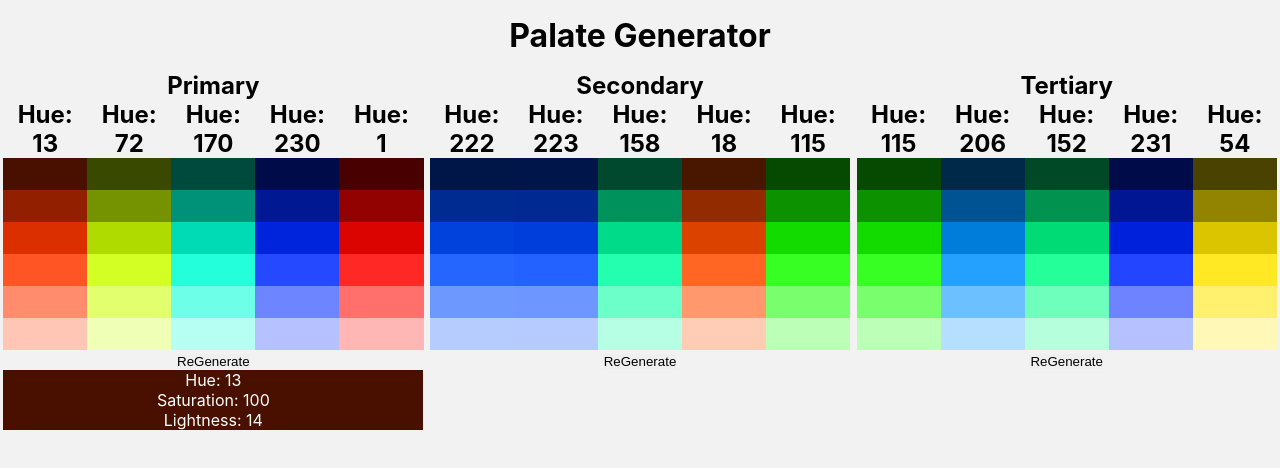
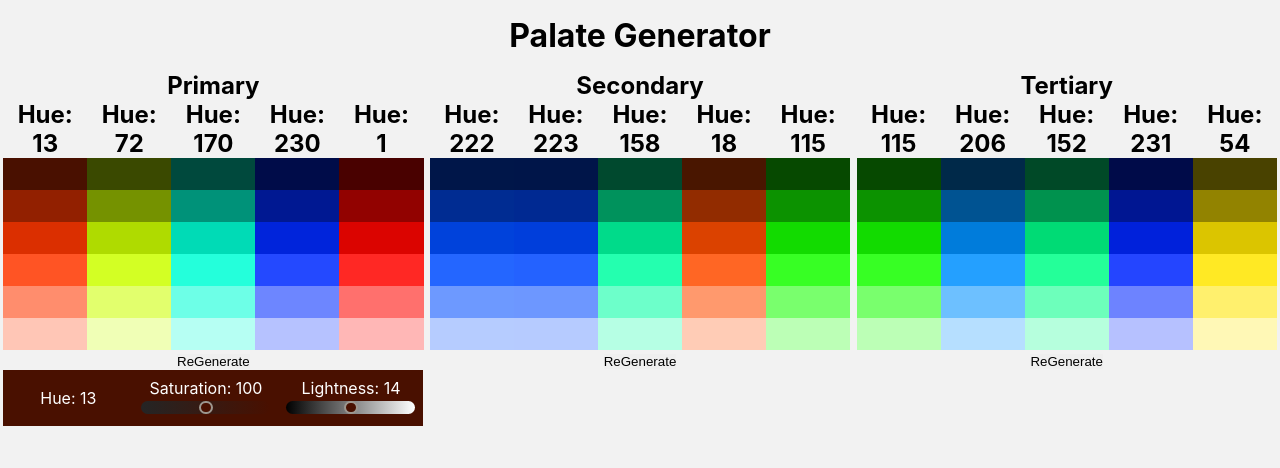
Before and after one commit to akharag/swatches, a React (Create React App) app: page / in a window 1280 px wide. Both pictures are taken after a click on the button 45 px from the left and 174 px from the top of the page. Shown: the top 468 px of the page. Built offline with nearby package versions, Linux system fonts and the light colour scheme.

Commit message:
added colored sliders

```diff
--- a/src/App.css
+++ b/src/App.css
@@ -35,5 +35,11 @@
 
 .preview-color {
   background: var(--clr);
-  min-height: 2rem;
+  display: flex;
+  align-items: center;
 }
+
+.preview-color>div {
+  flex: 1;
+  padding: 0.5em;
+}
--- a/src/App.tsx
+++ b/src/App.tsx
@@ -1,58 +1,61 @@
 import { CSSProperties, useState } from 'react';
 import './App.css';
 import './util.css';
-import { ColorTheme } from './hooks/ColorsProvider';
+import ThemeContext, { ColorTheme } from './hooks/ColorsProvider';
 import Picker from './components/Picker/Picker';
+import ColorSlider from './components/Slider/Slider';
+import { ColorHSL } from './types';
 
 
 function App() {
   const [theme, setTheme] = useState<ColorTheme>({} as ColorTheme);
   const { primary, secondary, tertiary } = theme;
 
-  const primaryStyle = {
-    '--clr': `hsl(${primary?.hue}, ${primary?.saturation}%, ${primary?.lightness}%)`,
-    color: primary && primary?.lightness < 51 ? 'white' : 'black'
-  } as CSSProperties;
-  const secondaryStyle = {
-    '--clr': `hsl(${secondary?.hue}, ${secondary?.saturation}%, ${secondary?.lightness}%)`,
-    color: secondary && secondary?.lightness < 51 ? 'white' : 'black'
-  } as CSSProperties;
-  const tertiaryStyle = {
-    '--clr': `hsl(${tertiary?.hue}, ${tertiary?.saturation}%, ${tertiary?.lightness}%)`,
-    color: tertiary && tertiary?.lightness < 51 ? 'white' : 'black'
-  } as CSSProperties;
-
   return (
+    <ThemeContext.Provider value={{}}>
       <div className="App">
         <h1>Palate Generator</h1>
         <div className="pickers-container">
           <div>
             <Picker header="Primary" SaveColor={(color) => setTheme({ ...theme, primary: color })} />
-          {primary && <div style={primaryStyle} className="preview-color">
-            <p>Hue: {primary?.hue}  </p>
-            <p>Saturation: {primary?.saturation}</p>
-            <p>Lightness: {primary?.lightness.toFixed(0)}</p>
-          </div>}
+            {primary && <PreviewColor onChange={(color) => setTheme({ ...theme, primary: color })} color={primary} />}
           </div>
           <div>
             <Picker header="Secondary" SaveColor={(color) => setTheme({ ...theme, secondary: color })} />
-          {secondary && <div style={secondaryStyle} className="preview-color">
-            <p>Hue: {secondary?.hue}  </p>
-            <p>Saturation: {secondary?.saturation}</p>
-            <p>Lightness: {secondary?.lightness.toFixed(0)}</p>
-          </div>}
+            {secondary && <PreviewColor onChange={(color) => setTheme({ ...theme, secondary: color })} color={secondary} />}
           </div>
           <div>
             <Picker header="Tertiary" SaveColor={(color) => setTheme({ ...theme, tertiary: color })} />
-          {tertiary && <div style={tertiaryStyle} className="preview-color">
-            <p>Hue: {tertiary?.hue}  </p>
-            <p>Saturation: {tertiary?.saturation}</p>
-            <p>Lightness: {tertiary?.lightness.toFixed(0)}</p>
-          </div>}
+            {tertiary && <PreviewColor onChange={(color) => setTheme({ ...theme, tertiary: color })} color={tertiary} />}
           </div>
         </div>
       </div>
+    </ThemeContext.Provider>
   );
+}
+
+const PreviewColor = (props: { color: ColorHSL, onChange: (color: ColorHSL) => void }) => {
+  const { hue, saturation, lightness } = props.color;
+  const style = {
+    '--clr': `hsl(${hue}, ${saturation}%, ${lightness}%)`,
+    color: lightness < 51 ? 'white' : 'black'
+  } as CSSProperties;
+
+  const UpdateSaturation = (value: number) => {
+    const newColor: ColorHSL = { hue: hue, saturation: value, lightness: lightness };
+    props.onChange(newColor);
+  }
+
+  const UpdateLightness = (value: number) => {
+    const newColor: ColorHSL = { hue: hue, saturation: saturation, lightness: value };
+    props.onChange(newColor);
+  }
+
+  return <div style={style} className="preview-color">
+    <div><p>Hue: {hue}  </p></div>
+    <div><p>Saturation: {saturation}</p> <ColorSlider type='saturation' onChange={UpdateSaturation} color={props.color} /></div>
+    <div><p>Lightness: {lightness.toFixed(0)}</p><ColorSlider type='lightness' onChange={UpdateLightness} color={props.color} /></div>
+  </div>
 }
 
 
--- /dev/null
+++ b/src/components/Slider/Slider.css
@@ -0,0 +1,30 @@
+.slider input[type='range'] {
+    --height: 1em;
+    -webkit-appearance: none;
+    border-radius: var(--height);
+    background-color: white;
+}
+
+.slider input[type='range']::-webkit-slider-thumb {
+    -webkit-appearance: none;
+    height: var(--height);
+    width: var(--height);
+    border: 0.2em solid;
+    border-radius: 50%;
+    background-color: none;
+    ;
+}
+
+.slider input[type='range'].saturation {
+    background: linear-gradient( 0.25turn, hsl(var(--hue), 0%, var(--lightness)), hsl(var(--hue), 100%, var(--lightness)));
+    /* background-color: hsl(var(--hue), 0%, var(--lightness)); */
+}
+
+.slider input[type='range'].lightness {
+    background: linear-gradient( 0.25turn, hsl(var(--hue), var(--saturation), 0%), hsl(var(--hue), var(--saturation), 100%));
+    /* background-color: hsl(var(--hue), 0%, var(--lightness)); */
+}
+
+.slider input[type='range']:is(.saturation, .lightness)::-webkit-slider-thumb {
+    background-color: hsl(var(--hue), var(--saturation), var(--lightness));
+}
--- /dev/null
+++ b/src/components/Slider/Slider.tsx
@@ -0,0 +1,86 @@
+import { CSSProperties, useState } from "react";
+import { ColorHSL } from "../../types";
+import './Slider.css';
+
+interface SliderProps {
+    minValue?: number;
+    maxValiue?: number;
+    initialValue?: number;
+    style?: CSSProperties;
+    className?: string;
+    onChange?: (value: number) => void;
+}
+export const Slider = ({
+    style = {},
+    className = '',
+    onChange,
+    minValue = 0,
+    maxValiue = 100,
+    initialValue = 50
+}: SliderProps) => {
+    const [value, setValue] = useState(initialValue);
+
+    const HandleChange = (value: number) => {
+        setValue(value);
+        if (onChange) onChange(value);
+    }
+
+    return <div className='slider'>
+        <input
+            type='range'
+            style={style}
+            className={className}
+            min={minValue}
+            max={maxValiue}
+            value={value}
+            onChange={(e) => { HandleChange(parseInt(e.target.value)) }}
+        />
+    </div>
+}
+
+
+interface ColorSliderProps extends SliderProps {
+    type: 'saturation' | 'lightness';
+    color: ColorHSL;
+}
+
+const ColorSlider = ({
+    type,
+    color,
+    style = {},
+    className = '',
+    onChange,
+    minValue = 0,
+    maxValiue = 100,
+    initialValue = 50
+}: ColorSliderProps) => {
+    const [sliderStyle, setSliderStyle] = useState<CSSProperties>({
+        '--hue': (color.hue),
+        '--saturation': `${color.saturation}%`,
+        '--lightness': `${color.lightness}%`
+    } as CSSProperties);
+
+    const HandleChange = (value: number) => {
+        let newStyle = sliderStyle;
+        if (type === 'saturation') {
+            newStyle = {
+                '--hue': color.hue,
+                '--saturation': `${value}%`,
+                '--lightness': `${color.lightness}%`
+            } as CSSProperties;
+        }
+        if (type === 'lightness') {
+            newStyle = {
+                '--hue': color.hue,
+                '--saturation': `${color.saturation}%`,
+                '--lightness': `${value}%`
+            } as CSSProperties;
+        }
+        setSliderStyle(newStyle);
+        if (onChange) onChange(value);
+    }
+
+    return <Slider style={sliderStyle} className={type} initialValue={initialValue} onChange={HandleChange} />
+}
+
+export default ColorSlider;
```
Lines whose indentation alone changed are shown as unchanged.
